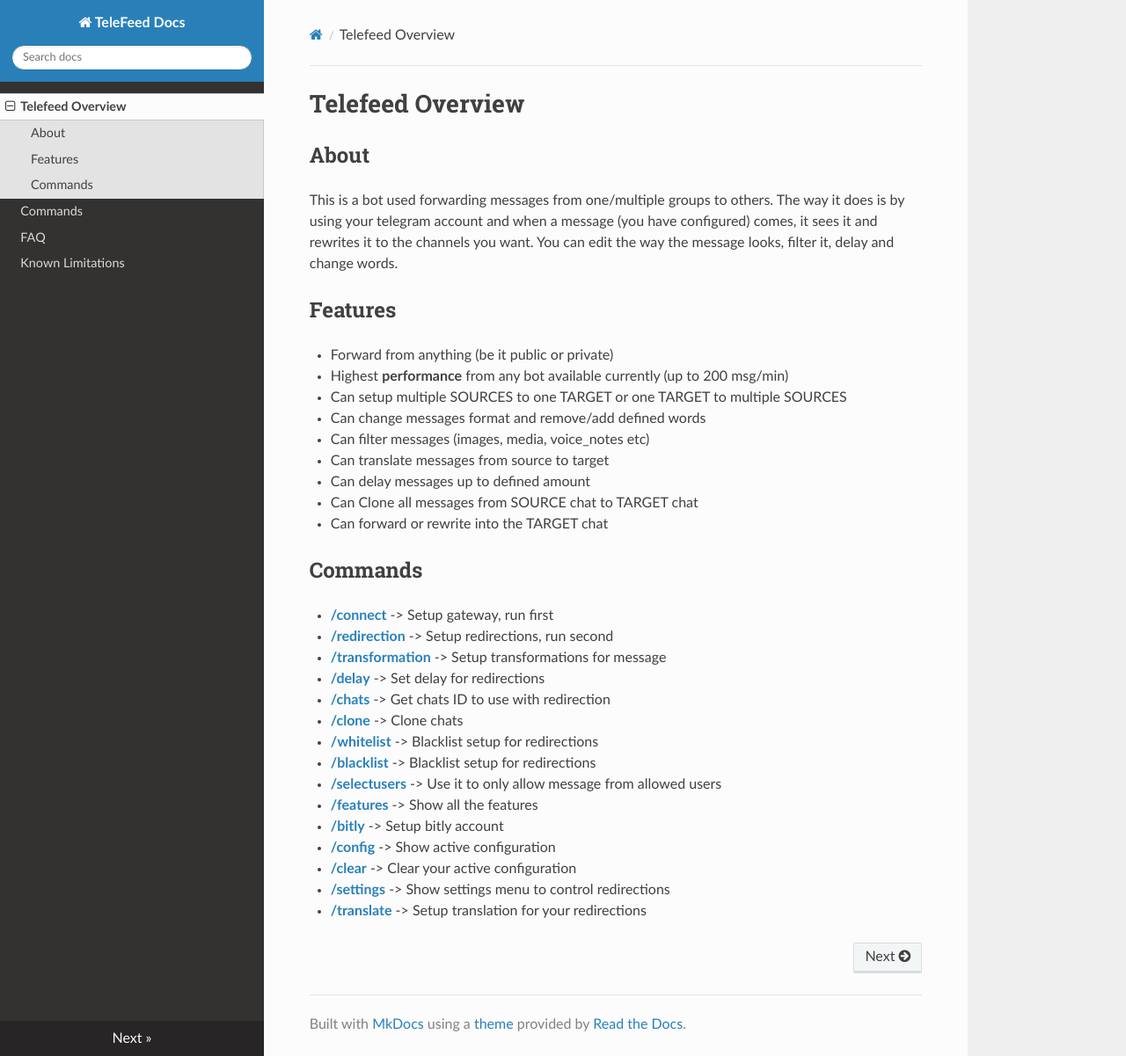
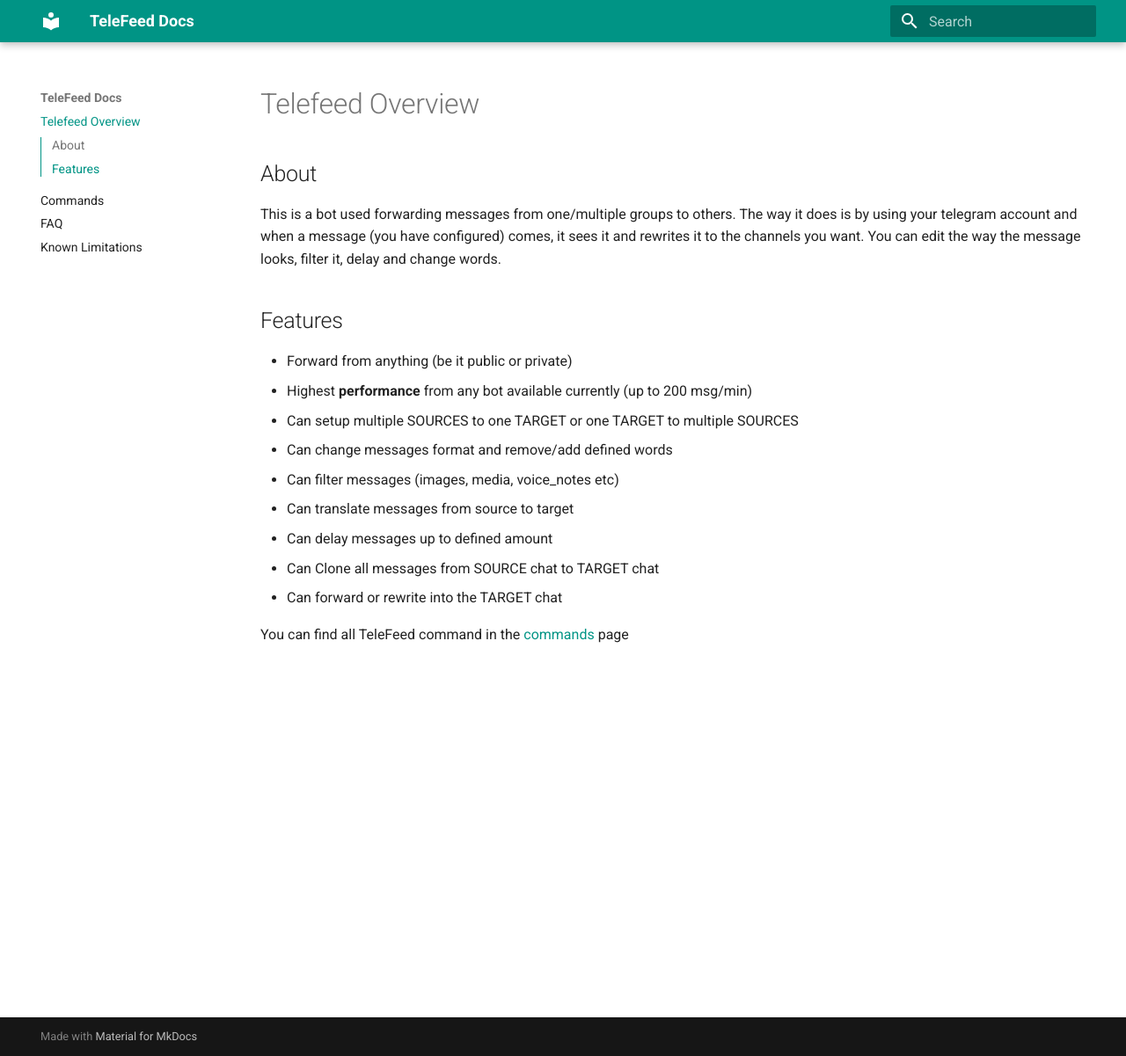
Before and after one commit to PSYR3X/telefeed_docs, an MkDocs documentation site: the page built from docs/index.md, in a window 1280 px wide and 1201 px high. Shown: the whole window at 88% size. Built offline with MkDocs 1.6.1 and Material for MkDocs 9.7.7, drawn with Linux system fonts in a browser that asks for light colours.

Commit message:
Changing theme

```diff
--- a/docs/index.md
+++ b/docs/index.md
@@ -22,21 +22,4 @@ delay and change words.
 * Can Clone all messages from SOURCE chat to TARGET chat
 * Can forward or rewrite into the TARGET chat
 
-
-## Commands
-
-* <b>[/connect](/commands/#connect)</b> -> Setup gateway, run first
-* <b>[/redirection](/commands/#redirection)</b> -> Setup redirections, run second
-* <b>[/transformation](/commands/#transformation)</b> -> Setup transformations for message
-* <b>[/delay](/commands/#delay)</b> -> Set delay for redirections
-* <b>[/chats](/commands/#chats)</b> -> Get chats ID to use with redirection
-* <b>[/clone](/commands/#clone)</b> -> Clone chats
-* <b>[/whitelist](/commands/#whitelist)</b> -> Blacklist setup for redirections
-* <b>[/blacklist](/commands/#blacklist)</b> ->  Blacklist setup for redirections
-* <b>[/selectusers](/commands/#selectusers)</b> -> Use it to only allow message from allowed users
-* <b>[/features](/commands/#features)</b> -> Show all the features
-* <b>[/bitly](/commands/#bitly)</b> -> Setup bitly account
-* <b>[/config](/commands/#config)</b> -> Show active configuration
-* <b>[/clear](/commands/#clear)</b> -> Clear your active configuration
-* <b>[/settings](/commands/#settings)</b> -> Show settings menu to control redirections
-* <b>[/translate](/commands/#translate)</b> -> Setup translation for your redirections
+You can find all TeleFeed command in the [commands](/commands) page
--- a/mkdocs.yml
+++ b/mkdocs.yml
@@ -1,6 +1,18 @@
 site_name: TeleFeed Docs
 theme:
-  name: readthedocs
+  name: material
   highlightjs: false
+  palette:
+      primary: teal
+      accent: red
+  features:
+      - navigation.instant
+      - toc.integrate
+      - navigation.expand
+hide:
+    - navigation
+
+markdown_extensions:
+  - meta
 
 extra_css: [extra.css]
```
